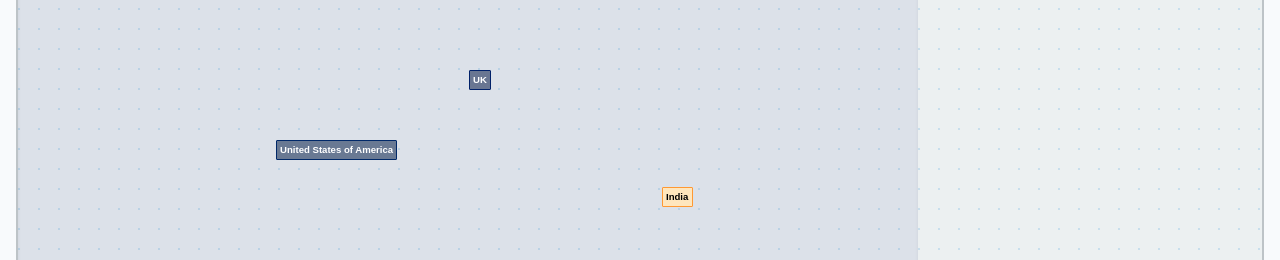
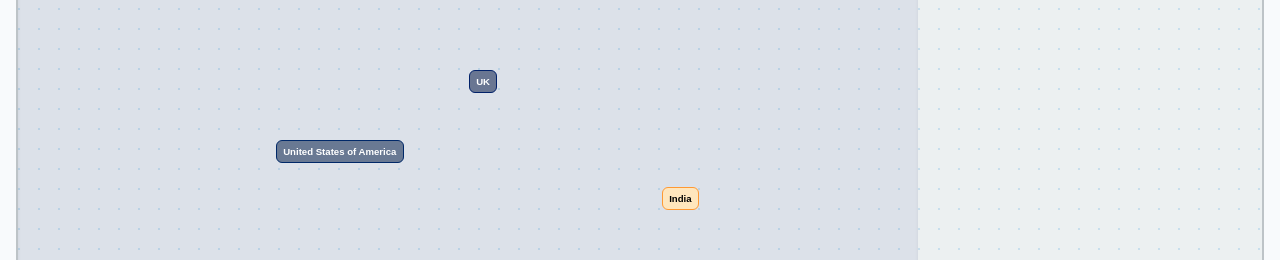
Before and after one commit to error-magnet/jigsaw-map, a React (Vite) app: page / in a window 1280 px wide. Shown: the part 196-456 px from the top of the page. Built offline with nearby package versions, Linux system fonts and the light colour scheme.

Commit message:
made country blocks look a bit better

```diff
--- a/src/App.css
+++ b/src/App.css
@@ -428,6 +428,12 @@
   transform: scale(1.5);
   z-index: 1000;
   box-shadow: 0 2px 4px rgba(0, 0, 0, 0.3);
+}
+
+/* Match canvas countries to header country styling with better spacing */
+.country-block:not(.header-country) {
+  border-radius: 6px;
+  padding: 0.2rem 0.4rem;
 }
 
 
```
